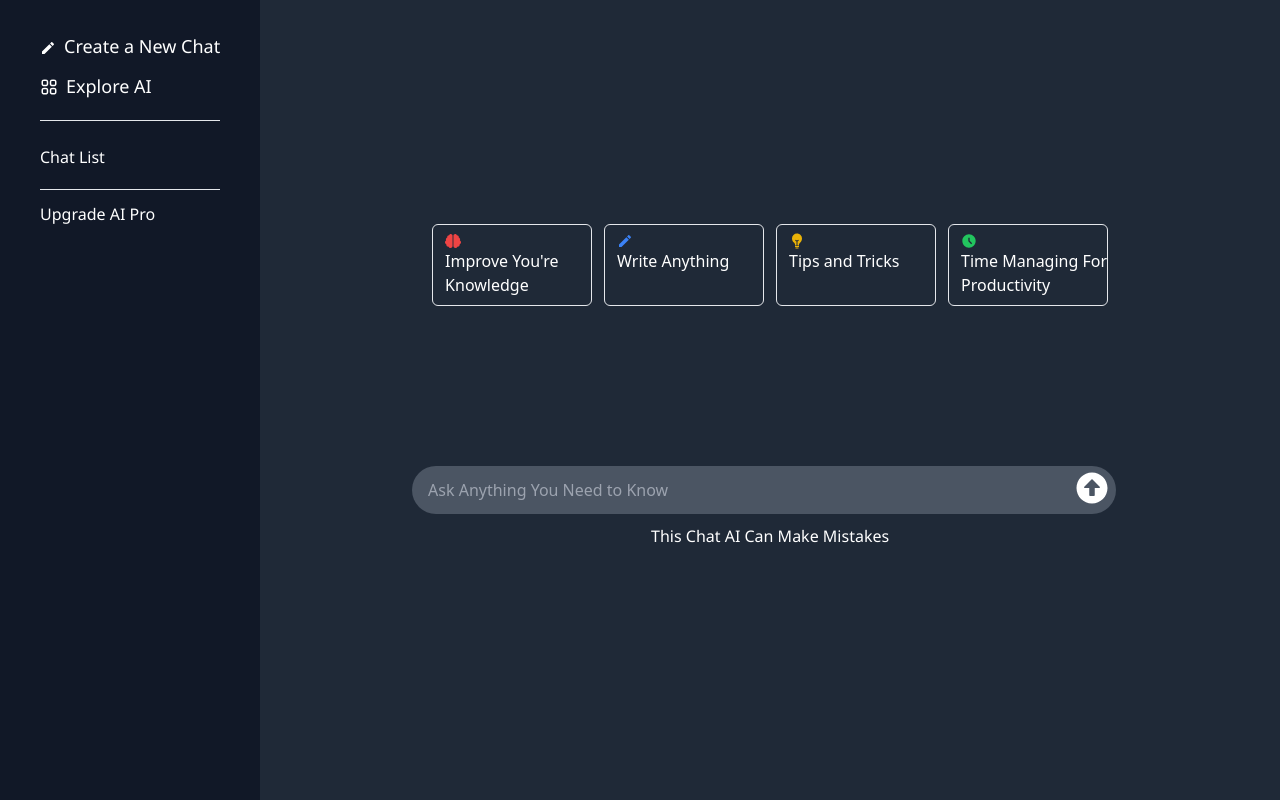
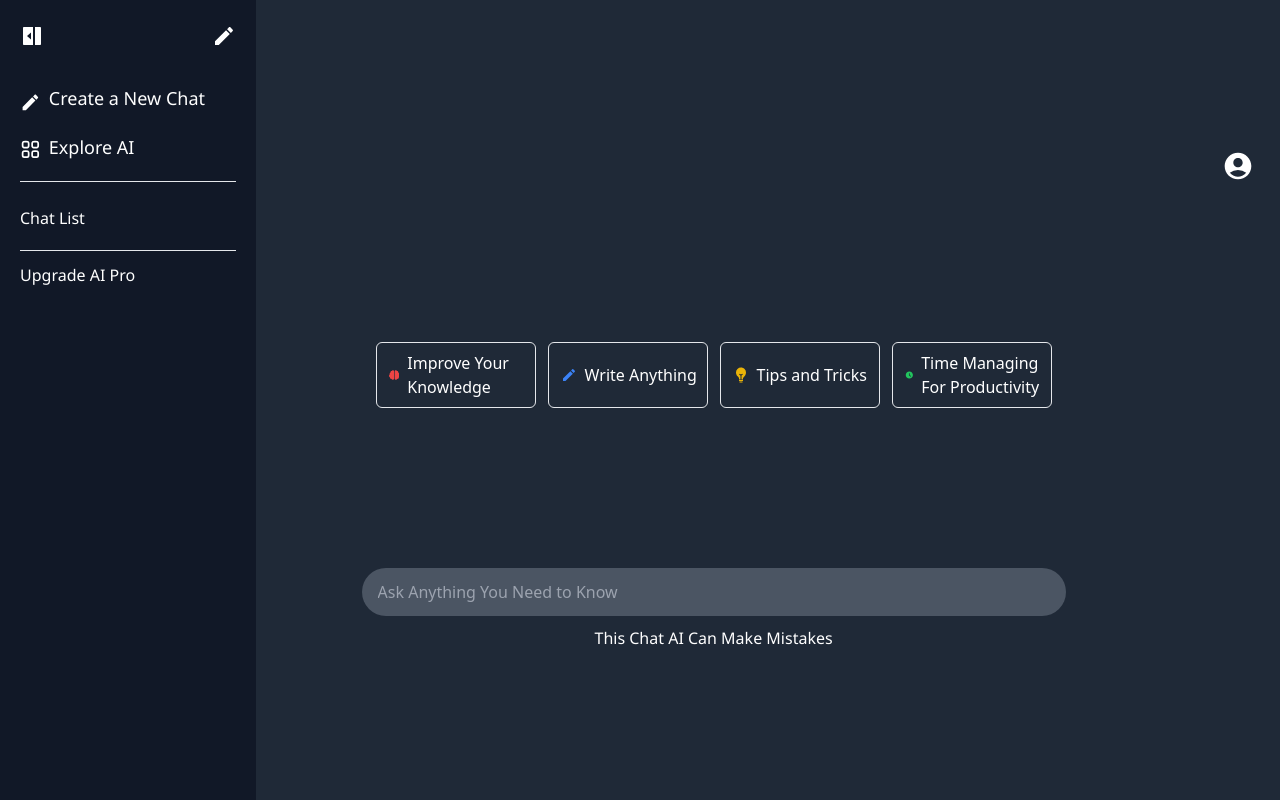
Before and after one commit to Saranraj3/MERN-AI-Chatbot, a React (Vite) app in the folder client/: page /dashboard in a window 1280 px wide. Built offline with nearby package versions, Linux system fonts and the light colour scheme; a web font is replaced by a local one.

Commit message:
Sidebar Page Sliding Setup Created

```diff
--- /dev/null
+++ b/client/src/Components/Prompt/Prompt.jsx
@@ -0,0 +1,9 @@
+import React from 'react'
+
+function Prompt() {
+  return (
+    <div>Prompt</div>
+  )
+}
+
+export default Prompt
--- a/client/src/Components/Sidebar/Sidebar.jsx
+++ b/client/src/Components/Sidebar/Sidebar.jsx
@@ -1,20 +1,35 @@
-import React from 'react';
+import React, { useState } from 'react';
 import { IoMdCreate } from "react-icons/io";
 import { GrAppsRounded } from "react-icons/gr";
 import { Link } from 'react-router-dom';
+import { RiSidebarFoldFill } from "react-icons/ri";
 
 function Sidebar() {
+  const [sidebar, setSidebar] = useState(true);
+
+  const handleClick = () => {
+    setSidebar(!sidebar);
+  };
+
   return (
-    <div className='overflow-y-hidden p-10 pt-6 min-h-screen bg-gray-900 font-Noto text-white'>
-      <span className='flex cursor-pointer'><IoMdCreate className='mt-4' />
+    <div className="relative min-h-screen flex">
+      <div
+        className={`transform transition-transform duration-300 ease-in-out ${sidebar ? 'translate-x-0' : '-translate-x-full'}
+        fixed w-1/5 p-5 pt-6 min-h-screen bg-gray-900 font-Noto text-white`}>
+        <div className='flex justify-between'>
+          <RiSidebarFoldFill onClick={handleClick} className='size-[1.5rem] cursor-pointer' />
+          <Link to='/dashboard'><IoMdCreate className='size-[1.5rem] cursor-pointer' /></Link>
+        </div>
+        <span className='mt-7 flex cursor-pointer'>
+          <IoMdCreate className='mt-4 size-[1.3rem]' />
           <Link to='/dashboard' className='mt-2 ml-2 text-lg '>Create a New Chat</Link>
         </span>
-      <div className='mt-3 text-lg flex'>
-        <GrAppsRounded className='mt-[6px] cursor-pointer' />
+        <div className='mt-5 text-lg flex'>
+          <GrAppsRounded className='mt-[6px] size-[1.3rem] cursor-pointer' />
           <Link to='/' className='ml-2'>Explore AI</Link>
         </div>
         <hr className='mt-5' />
-      <div className='mt-3 grid '>
+        <div className='mt-3 grid'>
           <Link to='/' className='mt-3'>Chat List</Link>
         </div>
         <hr className='mt-5' />
@@ -22,7 +37,19 @@ function Sidebar() {
           <h1>Upgrade AI Pro</h1>
         </div>
       </div>
-  )
+      <div className={`flex-grow ml-0 ${sidebar ? 'ml-1/5' : ''} transition-all duration-300 ease-in-out`}>
+        {!sidebar && (
+          <div className='fixed flex top-5 left-5 cursor-pointer'>
+            <RiSidebarFoldFill onClick={handleClick} className='size-[1.5rem] text-white' />
+            <Link to='/dashboard'><IoMdCreate className='ml-[2rem] size-[1.5rem] cursor-pointer' /></Link>
+          </div>
+        )}
+        <div className='invisible flex justify-center items-center'>
+          <h1 className='invisible'>Dashboard Content</h1>
+        </div>
+      </div>
+    </div>
+  );
 }
 
 export default Sidebar;
--- a/client/src/Pages/Chat.jsx
+++ b/client/src/Pages/Chat.jsx
@@ -1,9 +1,82 @@
-import React from 'react'
+import React, { useEffect, useRef } from 'react';
 
 function Chat() {
+
+  const endef = useRef(null);
+
+  useEffect(() => {
+    endef.current.scrollIntoView({ behavior: 'smooth' });
+  }, []);
+
   return (
-    <div className='overflow-y-hidden min-h-screen text-white'>Chat</div>
-  )
+    <div className="fmin-h-screen bg-gray-800 text-white p-4 h-64  overflow-y-auto">
+      <div
+        className="space-y-5 overflow-y-auto overflow-x-hidden hide-scrollbar"
+        style={{ scrollbarWidth: 'none', msOverflowStyle: 'none' }}
+      >
+        <div className="flex justify-end">
+          <div className="bg-gray-600 rounded-3xl p-3 max-w-md text-left">
+            message from AI This design can be expanded by dynamically rendering messages from an array and adding features like sending and receiving messages in real time.
+          </div>
+        </div>
+
+        <div className="flex justify-start">
+          <div className="p-4 max-w-4xl">
+            message from user To improve your chat page design, let's structure the messages to better represent a typical chat interface, where messages from the AI are on the left and messages from the user are on the right. We can also add some spacing, padding, and alignment for a cleaner look.
+          </div>
+        </div>
+
+        <div className="flex justify-end">
+          <div className="bg-gray-600 rounded-3xl p-3 max-w-md text-left">
+            message from AI This design can be expanded by dynamically rendering messages from an array and adding features like sending and receiving messages in real time.
+          </div>
+        </div>
+
+        <div className="flex justify-start">
+          <div className="p-3 max-w-4xl text-left">
+            message from user To improve your chat page design, let's structure the messages to better represent a typical chat interface, where messages from the AI are on the left and messages from the user are on the right. We can also add some spacing, padding, and alignment for a cleaner look.
+          </div>
+        </div>
+
+        <div className="flex justify-end">
+          <div className="bg-gray-600 rounded-3xl p-3 max-w-md text-left">
+            message from AI This design can be expanded by dynamically rendering messages from an array and adding features like sending and receiving messages in real time.
+          </div>
+        </div>
+
+        <div className="flex justify-start">
+          <div className="p-3 max-w-4xl text-left">
+            message from user To improve your chat page design, let's structure the messages to better represent a typical chat interface, where messages from the AI are on the left and messages from the user are on the right. We can also add some spacing, padding, and alignment for a cleaner look.
+          </div>
+        </div>
+
+        <div className="flex justify-end">
+          <div className="bg-gray-600 rounded-3xl p-3 max-w-md text-left">
+            message from AI This design can be expanded by dynamically rendering messages from an array and adding features like sending and receiving messages in real time.
+          </div>
+        </div>
+
+        <div className="flex justify-start">
+          <div className="p-3 max-w-4xl text-left">
+            message from user To improve your chat page design, let's structure the messages to better represent a typical chat interface, where messages from the AI are on the left and messages from the user are on the right. We can also add some spacing, padding, and alignment for a cleaner look.
+          </div>
+        </div>
+
+        <div className="flex justify-end">
+          <div className="bg-gray-600 rounded-3xl p-3 max-w-md text-left">
+            message from AI.
+          </div>
+        </div>
+
+        <div className="flex justify-start">
+          <div className="p-3 max-w-4xl text-left">
+            message from user These questions cover a range of topics and should give you a good understanding of a candidate's knowledge and experience with React.
+          </div>
+        </div>
+        <div ref={endef} />
+      </div>
+    </div>
+  );
 }
 
-export default Chat
+export default Chat;
--- a/client/src/Pages/Dashboard.jsx
+++ b/client/src/Pages/Dashboard.jsx
@@ -1,27 +1,44 @@
-import React from 'react';
+import React, { useState } from 'react';
 import { FaBrain } from "react-icons/fa";
 import { IoMdCreate } from 'react-icons/io';
 import { IoBulbSharp } from "react-icons/io5";
 import { MdAccessTimeFilled } from "react-icons/md";
 import { FaArrowAltCircleUp } from "react-icons/fa";
-function Dashboard() {
+import { BiMenuAltLeft } from "react-icons/bi";
+import { MdAccountCircle } from "react-icons/md";
+
+function Dashboard({ sidebarVisible }) {
   return (
-    <div className='justify-center items-center h-full'>
-      <div className='mt-[13rem] text-white gap-3 max-w-[50rem] flex m-5'>
-        <p className='pt-2 pb-2 pl-3 cursor-pointer border rounded-md w-[10rem]'><FaBrain className='text-red-500' /> Improve You're Knowledge</p>
-        <p className='pt-2 pb-2 pl-3 cursor-pointer border rounded-md w-[10rem]'> <IoMdCreate className='text-blue-500' /> Write Anything</p>
-        <p className='pt-2 pb-2 pl-3 cursor-pointer border rounded-md w-[10rem]'> <IoBulbSharp className='text-yellow-500' /> Tips and Tricks</p>
-        <p className='pt-2 pb-2 pl-3 cursor-pointer border rounded-md w-[10rem]'> <MdAccessTimeFilled className='text-green-500' /> Time Managing For Productivity</p>
+    <div className={`${sidebarVisible ? 'w-4/5' : 'w-full'} flex flex-col items-center justify-center h-full`}>
+      <div className='invisible flex justify-start ml-[-7rem]'>
+        <BiMenuAltLeft className='size-[2rem]' />
       </div>
-      <div className='mt-[10rem]'>
-        <input className='outline-none pl-4 w-[44rem] h-[3rem] text-white  bg-gray-600 rounded-3xl' autoFocus type="text" placeholder='Ask Anything You Need to Know' />
+      <div className='w-full flex justify-end mr-5 mt-[-2rem]'>
+        <MdAccountCircle className='size-[2rem]' />
       </div>
-      <div className='mt-[-2.6rem] mr-5 cursor-pointer flex justify-end'>
+      <div className='mt-[10rem] text-white gap-3 max-w-[50rem] flex flex-wrap justify-center'>
+        <p className='pt-2 pb-2 pl-3 cursor-pointer border rounded-md w-[10rem] flex items-center'>
+          <FaBrain className='text-red-500 mr-2' /> Improve Your Knowledge
+        </p>
+        <p className='pt-2 pb-2 pl-3 cursor-pointer border rounded-md w-[10rem] flex items-center'>
+          <IoMdCreate className='text-blue-500 mr-2' /> Write Anything
+        </p>
+        <p className='pt-2 pb-2 pl-3 cursor-pointer border rounded-md w-[10rem] flex items-center'>
+          <IoBulbSharp className='text-yellow-500 mr-2' /> Tips and Tricks
+        </p>
+        <p className='pt-2 pb-2 pl-3 cursor-pointer border rounded-md w-[10rem] flex items-center'>
+          <MdAccessTimeFilled className='text-green-500 mr-2' /> Time Managing For Productivity
+        </p>
+      </div>
+      <div className='mt-[10rem] flex justify-center w-full'>
+        <input className='outline-none pl-4 w-[44rem] h-[3rem] text-white bg-gray-600 rounded-3xl' autoFocus type="text" placeholder='Ask Anything You Need to Know' />
+      </div>
+      <div className='mt-[-2.6rem] invisible cursor-pointer flex justify-end w-full'>
         <FaArrowAltCircleUp className='size-[2rem]' />
       </div>
       <p className='mt-5 font-Noto text-white text-center cursor-default'>This Chat AI Can Make Mistakes</p>
     </div>
-  )
+  );
 }
 
-export default Dashboard
+export default Dashboard;
--- a/client/src/Pages/DashboardLayout.jsx
+++ b/client/src/Pages/DashboardLayout.jsx
@@ -4,9 +4,9 @@ import Sidebar from '../Components/Sidebar/Sidebar'
 
 function DashboardLayout() {
     return (
-        <div className='min-h-screen flex bg-gray-800 text-white'>
+        <div className='overflow-hidden min-h-screen flex bg-gray-800 text-white'>
             <Sidebar />
-            <div className='flex-grow flex items-center justify-center p-4'>
+            <div className='overflow-hidden flex-grow flex items-center justify-center p-4'>
                 <Outlet />
             </div>
         </div>
```
Lines whose indentation alone changed are shown as unchanged.
